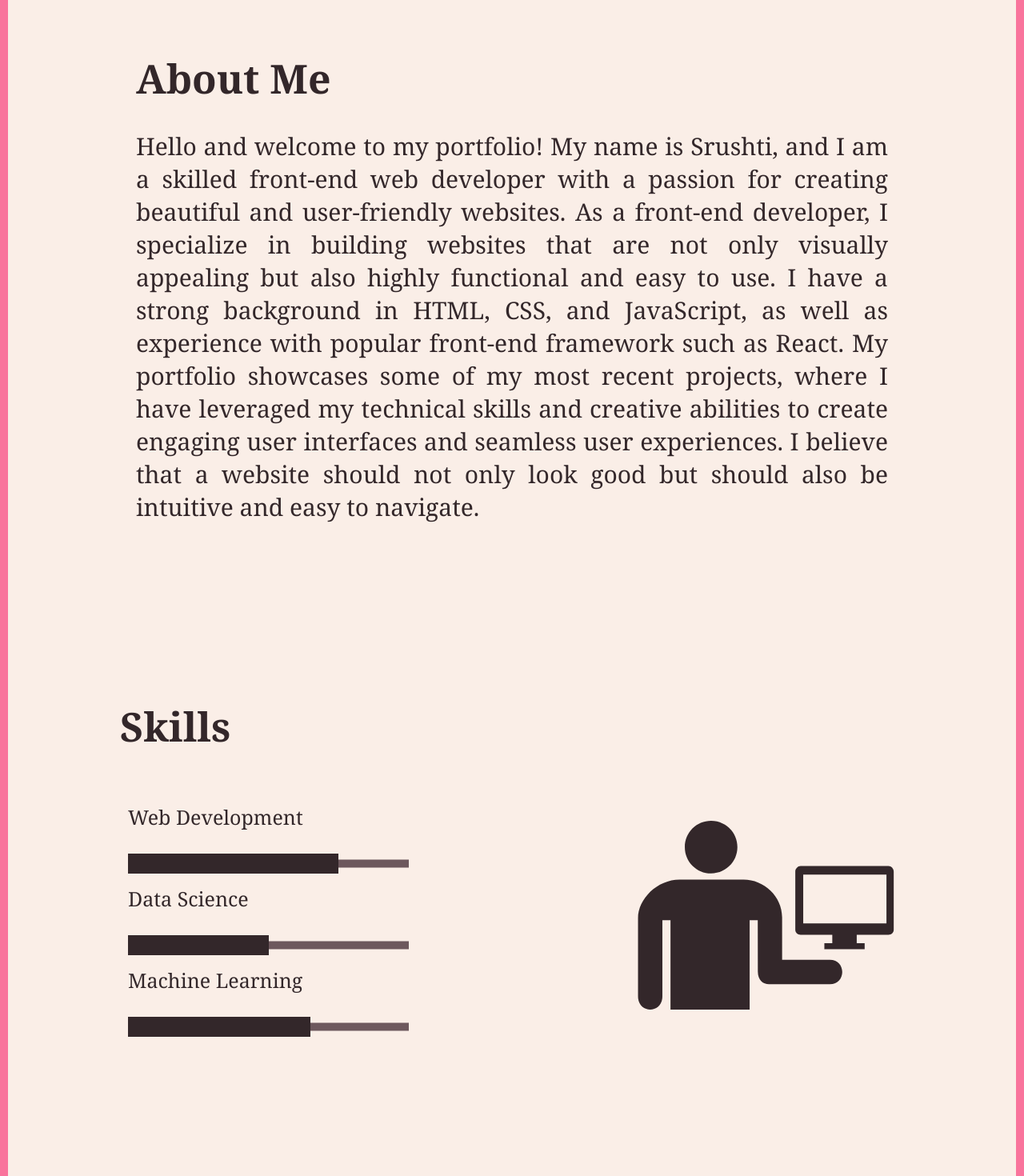
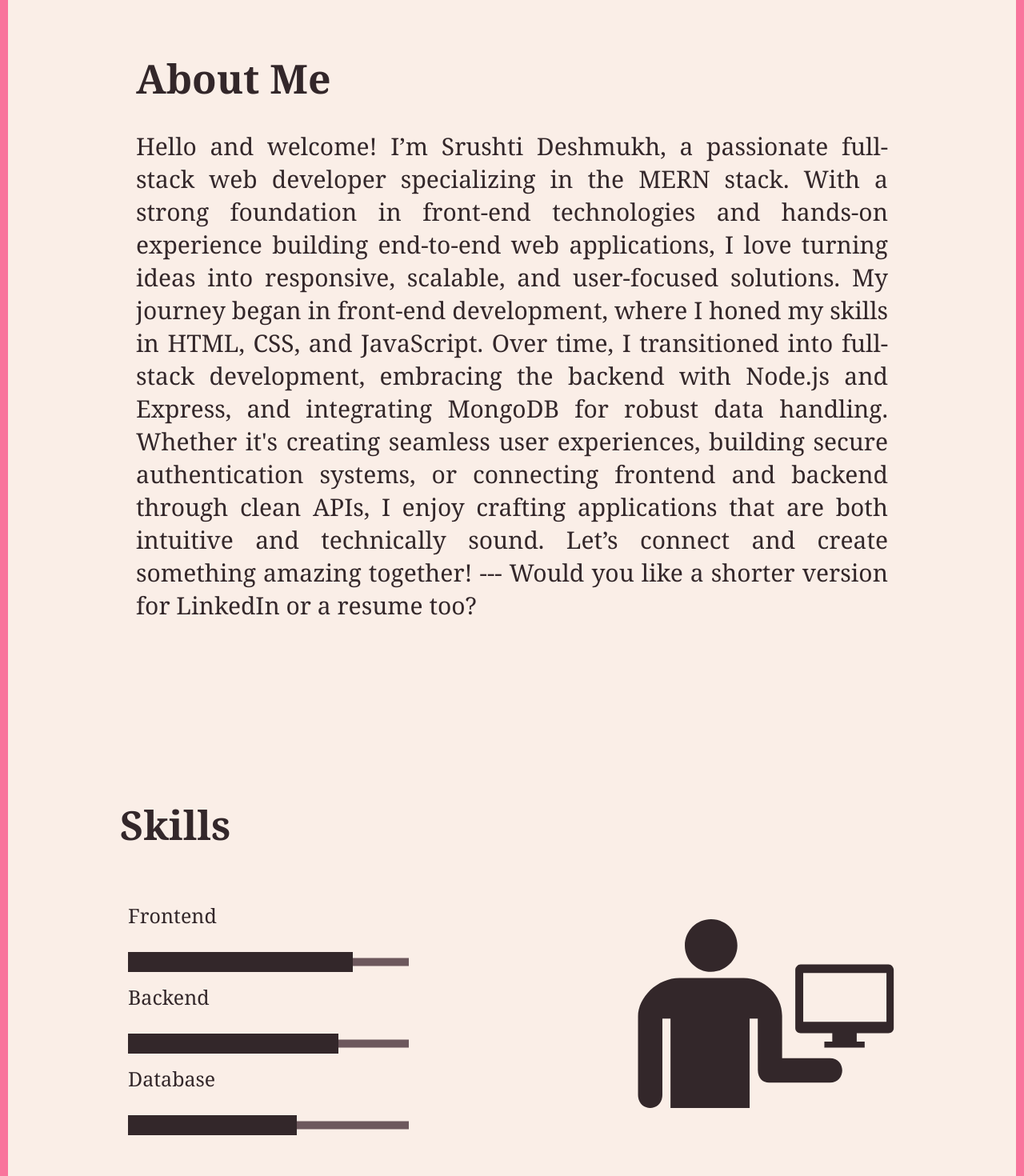
Before and after one commit to Srushti2002/portfolio, a Next.js app: page / in a window 1280 px wide. Shown: the part 920-2390 px from the top of the page at 80% size. Built offline with nearby package versions, Linux system fonts and the light colour scheme.

Commit message:
Skills navigation section changed

```diff
--- a/src/components/aboutus.js
+++ b/src/components/aboutus.js
@@ -4,9 +4,13 @@ export default function Aboutus(){
         <div className={classes.aboutUsRoot} id="newAboutUs">
             <div className={classes.aboutUsSec} data-aos=  "fade-up">
                 <p className={classes.aboutUsHeading}>About Me</p>
-                <p className={classes.aboutUsContent}>Hello and welcome to my portfolio! My name is Srushti, and I am a skilled front-end web developer with a passion for creating beautiful and user-friendly websites.
-As a front-end developer, I specialize in building websites that are not only visually appealing but also highly functional and easy to use. I have a strong background in HTML, CSS, and JavaScript, as well as experience with popular front-end framework such as React.
-My portfolio showcases some of my most recent projects, where I have leveraged my technical skills and creative abilities to create engaging user interfaces and seamless user experiences. I believe that a website should not only look good but should also be intuitive and easy to navigate.
+                <p className={classes.aboutUsContent}>Hello and welcome! I’m Srushti Deshmukh, a passionate full-stack web developer specializing in the MERN stack. With a strong foundation in front-end technologies and hands-on experience building end-to-end web applications, I love turning ideas into responsive, scalable, and user-focused solutions.
+                    My journey began in front-end development, where I honed my skills in HTML, CSS, and JavaScript. Over time, I transitioned into full-stack development, embracing the backend with Node.js and Express, and integrating MongoDB for robust data handling. Whether it's creating seamless user experiences, building secure authentication systems, or connecting frontend and backend through clean APIs, I enjoy crafting applications that are both intuitive and technically sound.
+                    Let’s connect and create something amazing together!
+
+---
+
+Would you like a shorter version for LinkedIn or a resume too?
 </p>
             </div>
         </div>
--- a/src/components/navbar.js
+++ b/src/components/navbar.js
@@ -25,7 +25,7 @@ export default function Navbar(){
                 {show ?
                 // <div>
                 <ul onClick={toggle} data-aos="fade-up">
-                    <li><a href="#newHead">Head</a></li>
+                    {/* <li><a href="#newHead">Head</a></li> */}
                     <li><a href="#newAboutUs">About me</a></li>
                     <li><a href="#newSkill">Skills</a></li>
                     <li><a href="#newProject">Projects</a></li>
@@ -34,7 +34,7 @@ export default function Navbar(){
                     <li ><a href="https://www.linkedin.com/in/srushti-deshmukh-616111221/">LinkedIn</a></li>
                     <li><a href="https://github.com/Srushti2002">Github</a></li>
                     <li><a href="https://instagram.com/srushtideshmukh27?igshid=ZWIzMWE5ZmU3Zg==">Instagram</a></li>
-                    <li><a href="https://mail.google.com/mail/?view=cm&to=srushtideshmukh54@gmail.com">Mail</a></li>
+                    <li><a href="https://mail.google.com/mail/?view=cm&to=srushtideshmukh54@gmail.com">Email</a></li>
 
                 </ul>
 
--- a/src/components/pcnavbar.js
+++ b/src/components/pcnavbar.js
@@ -15,7 +15,7 @@ export default function Pcnavbar(){
         <nav className={classes.navBar} >
             <div className={classes.navBarRoot} >
             <ul className={classes.navBarList}>
-                    <li><a href="#newHead">Head</a></li>
+                    {/* <li><a href="#newHead">Head</a></li> */}
                     <li><a href="#newAboutUs">About me</a></li>
                     <li><a href="#newSkill">Skills</a></li>
                     <li><a href="#newProject">Projects</a></li>
@@ -28,7 +28,7 @@ export default function Pcnavbar(){
                     <li ><a href="https://www.linkedin.com/in/srushti-deshmukh-616111221/">LinkedIn</a></li>
                     <li><a href="https://github.com/Srushti2002">Github</a></li>
                     <li><a href="https://instagram.com/srushtideshmukh27?igshid=ZWIzMWE5ZmU3Zg==">Instagram</a></li>
-                    <li><a href="https://mail.google.com/mail/u/0/?tab=rm&ogbl#inbox?compose=new">Mail</a></li>
+                    <li><a href="https://mail.google.com/mail/u/0/?tab=rm&ogbl#inbox?compose=new">Email</a></li>
 
                     </ul>: <div></div>
                     }
--- a/src/components/skill.js
+++ b/src/components/skill.js
@@ -3,20 +3,20 @@ import Skillsvg from "../svg/svg_component/skillsvg"
 
 const skillInfo = [
     {
-        width: 75,
-        name: "Web Development",
-        percentage: "75%",
+        width: 80,
+        name: "Frontend",
+        percentage: "80%",
         key: 1
     },
     {
-        width: 50,
-        name: "Data Science",
-        percentage: "50%",
+        width: 75,
+        name: "Backend",
+        percentage: "75%",
         key: 2
     },
     {
-        width: 65,
-        name: "Machine Learning",
+        width: 60,
+        name: "Database",
         percentage: "60%",
         key: 3
     }
```
